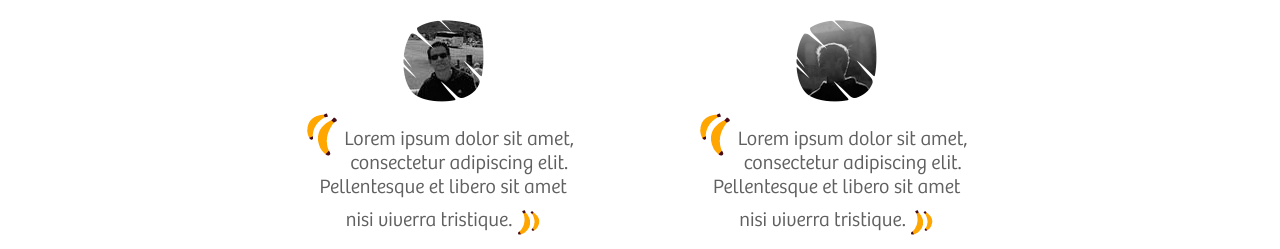
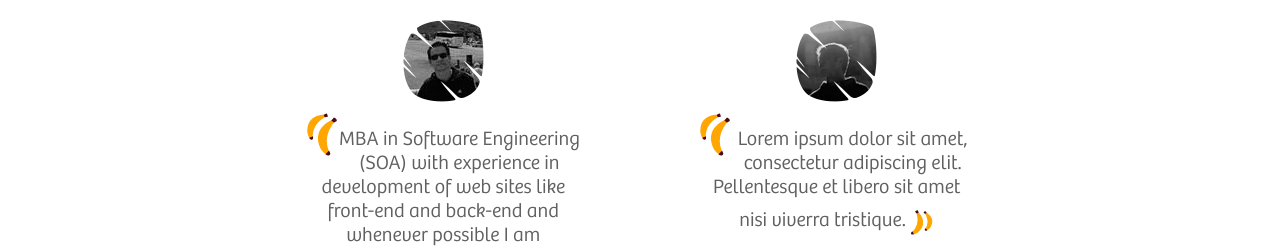
Before and after one commit to it-gorillaz/itgorillaz.github.io, a website: page src/index.html in a window 1280 px wide. Shown: the part 277-526 px from the top of the page. Drawn offline with Linux system fonts and the light colour scheme; files that its build step writes are made by us from their sources.

Commit message:
about me

```diff
--- a/src/index.html
+++ b/src/index.html
@@ -53,7 +53,7 @@
 
   <div>
     <img src="assets/images/foto_diogo.png" alt="Foto Diogo">
-    <p><span class="icon_banana_top"></span> Lorem ipsum dolor sit amet, consectetur adipiscing elit. Pellentesque et libero sit amet nisi viverra tristique. <span class="icon_banana_bottom"></span></p>
+    <p><span class="icon_banana_top"></span> MBA in Software Engineering (SOA) with experience in development of web sites like front-end and back-end and whenever possible I am attending events meetings held by the community in order to add codes of doses in my day to day and I am currently involved with three startups. <span class="icon_banana_bottom"></span></p>
 
     <h3>Diogo Silva Ferreira</h3>
     <h4>Frontend Engineer</h4>
```
